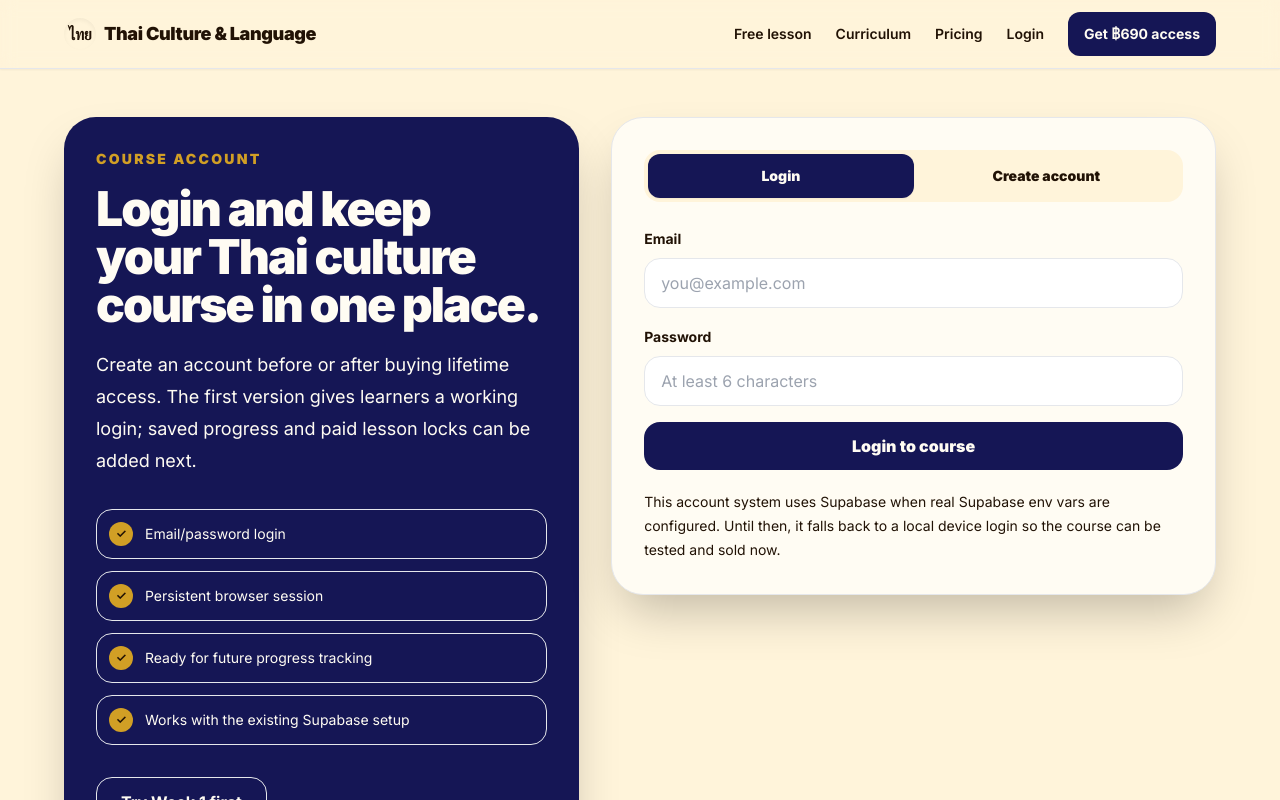
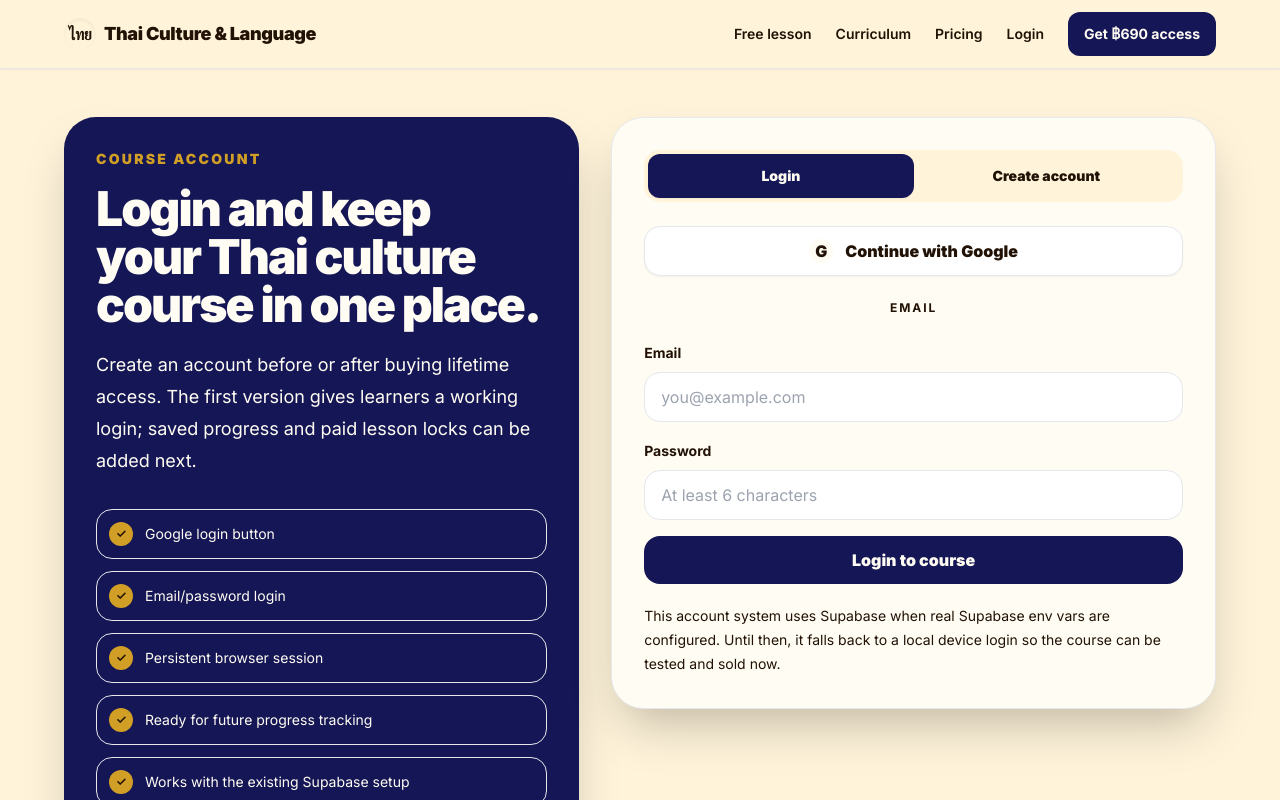
Before and after one commit to Mekjunkong/thai-culture, a Next.js app: page /login in a window 1280 px wide. Shown: the top 800 px of the page. Built offline with nearby package versions, Linux system fonts and the light colour scheme; no server answers.

Commit message:
Add Google login option

```diff
--- /dev/null
+++ b/app/auth/callback/page.tsx
@@ -0,0 +1,60 @@
+'use client'
+
+import { useEffect, useState } from 'react'
+import Link from 'next/link'
+import { useRouter } from 'next/navigation'
+import Navbar from '@/components/ui/Navbar'
+import { supabase, isSupabaseConfigured } from '@/lib/supabase'
+
+export default function AuthCallbackPage() {
+  const router = useRouter()
+  const [message, setMessage] = useState('Finishing Google login…')
+  const [error, setError] = useState<string | null>(null)
+
+  useEffect(() => {
+    async function finishLogin() {
+      if (!isSupabaseConfigured || !supabase) {
+        setError('Google login is not configured yet. Supabase and Google OAuth settings are required.')
+        setMessage('Could not finish Google login.')
+        return
+      }
+
+      const next = new URLSearchParams(window.location.search).get('next') || '/lessons/week-1'
+      const { data, error: sessionError } = await supabase.auth.getSession()
+
+      if (sessionError) {
+        setError(sessionError.message)
+        setMessage('Could not finish Google login.')
+        return
+      }
+
+      if (!data.session) {
+        setError('No login session was returned. Please try Google login again.')
+        setMessage('Could not finish Google login.')
+        return
+      }
+
+      setMessage('Google login complete. Sending you to the course…')
+      window.dispatchEvent(new Event('thai-culture-auth-change'))
+      router.replace(next)
+    }
+
+    finishLogin()
+  }, [router])
+
+  return (
+    <>
+      <Navbar />
+      <main className="min-h-screen bg-jasmine px-4 py-16 text-tamarind">
+        <section className="mx-auto max-w-xl rounded-[2rem] border border-tamarind/10 bg-surface p-6 text-center shadow-2xl shadow-tamarind/10 md:p-8">
+          <p className="text-sm font-black uppercase tracking-[0.16em] text-temple">Google login</p>
+          <h1 className="mt-4 text-3xl font-black tracking-[-0.04em] text-balance">{message}</h1>
+          {error ? <p className="mt-4 rounded-2xl bg-red-50 p-4 text-sm font-semibold text-red-700">{error}</p> : null}
+          <Link href="/login" className="mt-6 inline-flex min-h-12 items-center justify-center rounded-2xl bg-indigo px-6 py-3 font-black text-surface transition hover:bg-indigo-soft">
+            Back to login
+          </Link>
+        </section>
+      </main>
+    </>
+  )
+}
--- a/app/login/page.tsx
+++ b/app/login/page.tsx
@@ -22,7 +22,7 @@ export default function LoginPage() {
               Create an account before or after buying lifetime access. The first version gives learners a working login; saved progress and paid lesson locks can be added next.
             </p>
             <ul className="mt-8 grid gap-3 text-sm leading-6 text-surface/82">
-              {['Email/password login', 'Persistent browser session', 'Ready for future progress tracking', 'Works with the existing Supabase setup'].map((item) => (
+              {['Google login button', 'Email/password login', 'Persistent browser session', 'Ready for future progress tracking', 'Works with the existing Supabase setup'].map((item) => (
                 <li key={item} className="flex gap-3 rounded-2xl border border-surface/10 bg-surface/8 p-3">
                   <span className="flex h-6 w-6 shrink-0 items-center justify-center rounded-full bg-turmeric text-xs font-black text-tamarind" aria-hidden="true">✓</span>
                   <span>{item}</span>
--- a/components/auth/AuthForm.tsx
+++ b/components/auth/AuthForm.tsx
@@ -69,6 +69,28 @@ export default function AuthForm() {
     }
   }
 
+  async function signInWithGoogle() {
+    setError(null)
+    setMessage(null)
+
+    if (!isSupabaseConfigured || !supabase) {
+      setError('Google login needs real Supabase and Google OAuth settings. Email login still works on this device for testing.')
+      return
+    }
+
+    setIsLoading(true)
+    const redirectTo = `${window.location.origin}/auth/callback?next=/lessons/week-1`
+    const { error: oauthError } = await supabase.auth.signInWithOAuth({
+      provider: 'google',
+      options: { redirectTo },
+    })
+
+    if (oauthError) {
+      setError(oauthError.message)
+      setIsLoading(false)
+    }
+  }
+
   async function signOut() {
     if (!isSupabaseConfigured || !supabase) {
       window.localStorage.removeItem(localAccountKey)
@@ -100,6 +122,22 @@ export default function AuthForm() {
             {item === 'login' ? 'Login' : 'Create account'}
           </button>
         ))}
+      </div>
+
+      <button
+        type="button"
+        onClick={signInWithGoogle}
+        disabled={isLoading}
+        className="mt-6 flex min-h-12 w-full items-center justify-center gap-3 rounded-2xl border border-tamarind/12 bg-white px-5 py-3 font-black text-tamarind shadow-sm transition hover:-translate-y-0.5 hover:border-indigo hover:text-indigo disabled:cursor-not-allowed disabled:opacity-70 focus-visible:outline focus-visible:outline-2 focus-visible:outline-offset-4 focus-visible:outline-turmeric"
+      >
+        <span className="flex h-6 w-6 items-center justify-center rounded-full bg-surface text-base" aria-hidden="true">G</span>
+        Continue with Google
+      </button>
+
+      <div className="my-6 flex items-center gap-3 text-xs font-bold uppercase tracking-[0.16em] text-tamarind/38">
+        <span className="h-px flex-1 bg-tamarind/10" />
+        <span>Email</span>
+        <span className="h-px flex-1 bg-tamarind/10" />
       </div>
 
       {signedInEmail ? (
```
